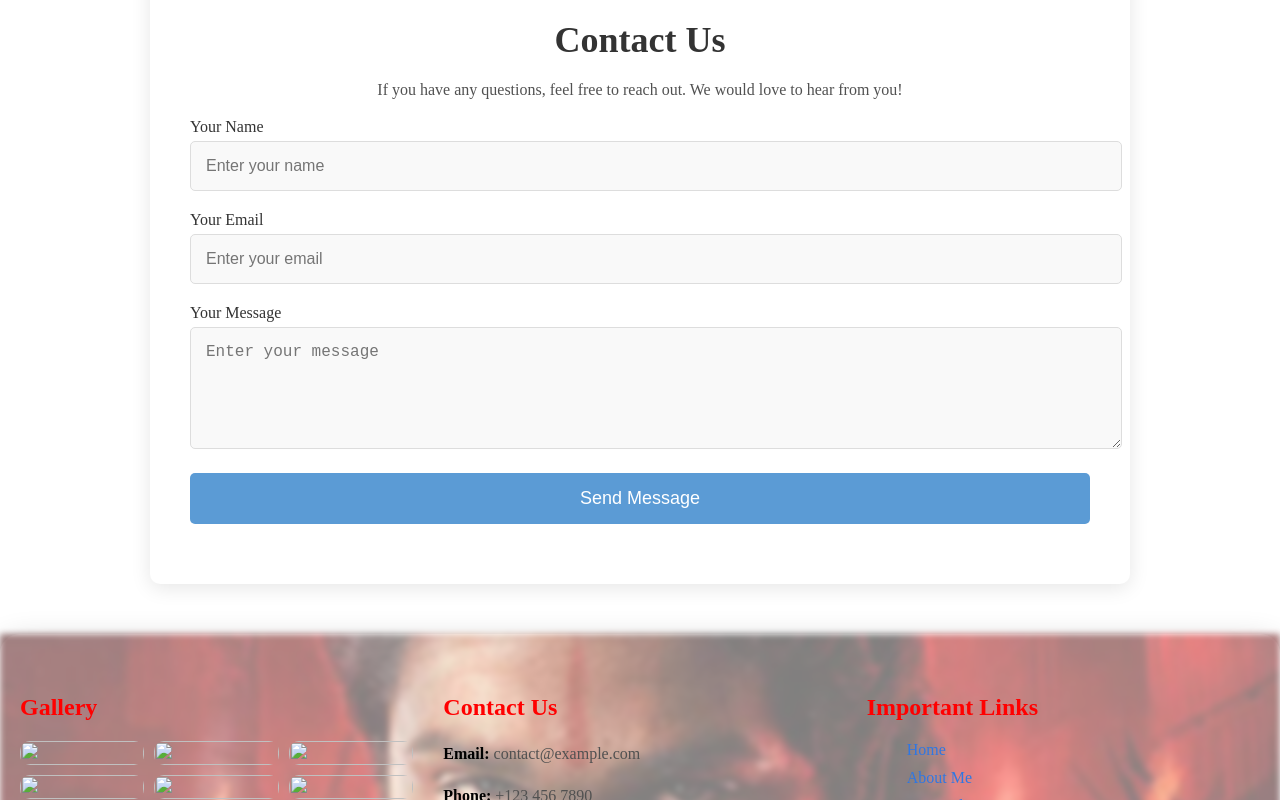
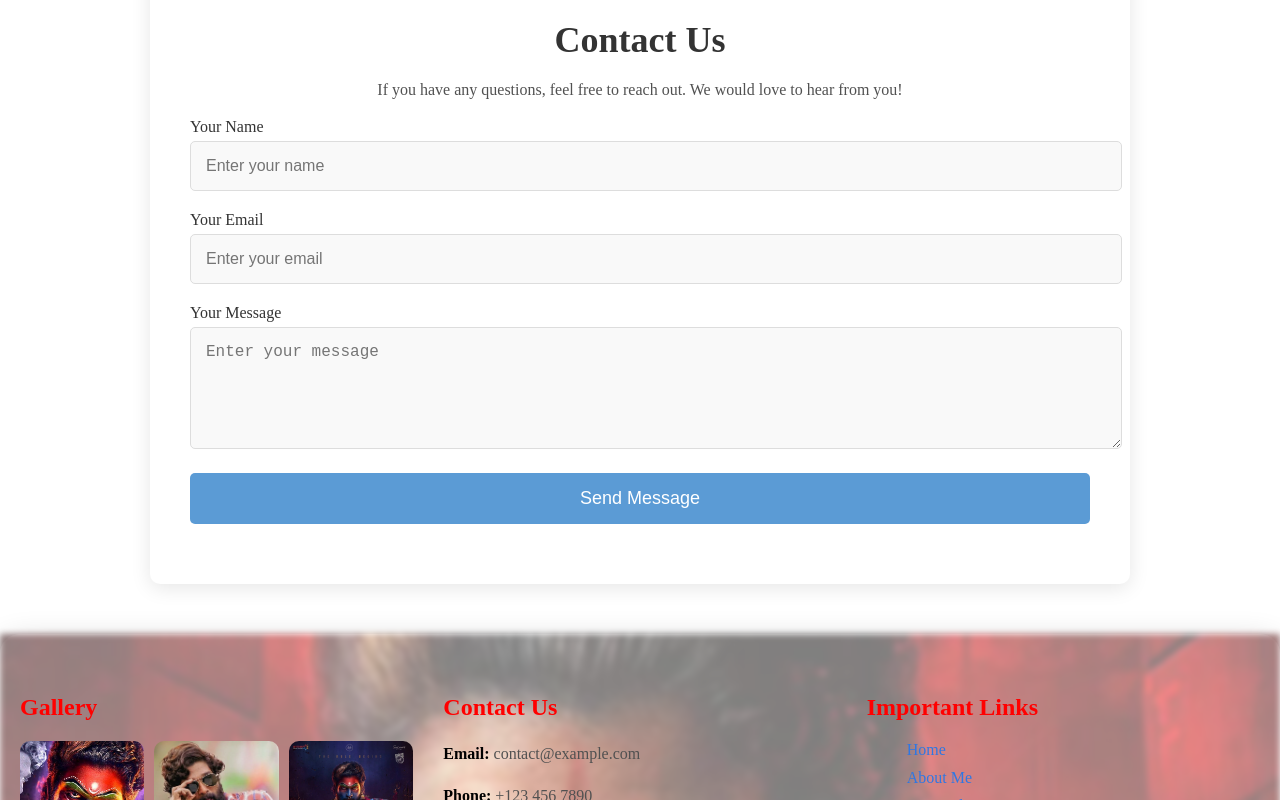
Before and after one commit to Subhrajyoti01/PushpaWeb, a plain HTML site: page index.html in a window 1280 px wide. Shown: the part 2000-2800 px from the top of the page. Drawn offline with Linux system fonts and the light colour scheme; files whose address does not match are found by name.

Commit message:
Update index.html

```diff
--- a/index.html
+++ b/index.html
@@ -10,7 +10,7 @@
     <header class="header" id="header">
       <div class="left-side-header">
         <div class="logo-container">
-          <img class="logo" src="Images_And_Videos_Used/logo.webp">
+          <img class="logo" src="https://raw.githubusercontent.com/Subhrajyoti01/PushpaWeb/refs/heads/main/Logo.webp">
         </div>
         <div class="company-name">
           PUSHPA RAJ
@@ -143,15 +143,15 @@
           <div class="footer-section">
               <h2>Gallery</h2>
               <div class="gallery">
-                  <img class="gallery-pushpa" src="Images_And_Videos_Used/Gallery1.jpg">
-                  <img class="gallery-pushpa" src="Images_And_Videos_Used/g2.jpg">
-                  <img class="gallery-pushpa" src="Images_And_Videos_Used/g3.jpg">
-                  <img class="gallery-pushpa" src="Images_And_Videos_Used/g4.webp">
-                  <img class="gallery-pushpa" src="Images_And_Videos_Used/g5.jpeg">
-                  <img class="gallery-pushpa" src="Images_And_Videos_Used/g6.jpg">
-                  <img class="gallery-pushpa" src="Images_And_Videos_Used/g7.webp">
-                  <img class="gallery-pushpa" src="Images_And_Videos_Used/g8.webp">
-                  <img class="gallery-pushpa" src="Images_And_Videos_Used/g9.jpeg">
+                  <img class="gallery-pushpa" src="https://github.com/Subhrajyoti01/PushpaWeb/blob/main/Gallery1.jpg?raw=true">
+                  <img class="gallery-pushpa" src="https://github.com/Subhrajyoti01/PushpaWeb/blob/main/g2.jpg?raw=true">
+                  <img class="gallery-pushpa" src="https://github.com/Subhrajyoti01/PushpaWeb/blob/main/g3.jpg?raw=true">
+                  <img class="gallery-pushpa" src="https://github.com/Subhrajyoti01/PushpaWeb/blob/main/g4.webp?raw=true">
+                  <img class="gallery-pushpa" src="https://github.com/Subhrajyoti01/PushpaWeb/blob/main/g5.jpeg?raw=true">
+                  <img class="gallery-pushpa" src="https://github.com/Subhrajyoti01/PushpaWeb/blob/main/g6.jpg?raw=true">
+                  <img class="gallery-pushpa" src="https://github.com/Subhrajyoti01/PushpaWeb/blob/main/g7.webp?raw=true">
+                  <img class="gallery-pushpa" src="https://github.com/Subhrajyoti01/PushpaWeb/blob/main/g8.webp?raw=true">
+                  <img class="gallery-pushpa" src="https://github.com/Subhrajyoti01/PushpaWeb/blob/main/g9.jpeg?raw=true">
               </div>
           </div>
 
```
